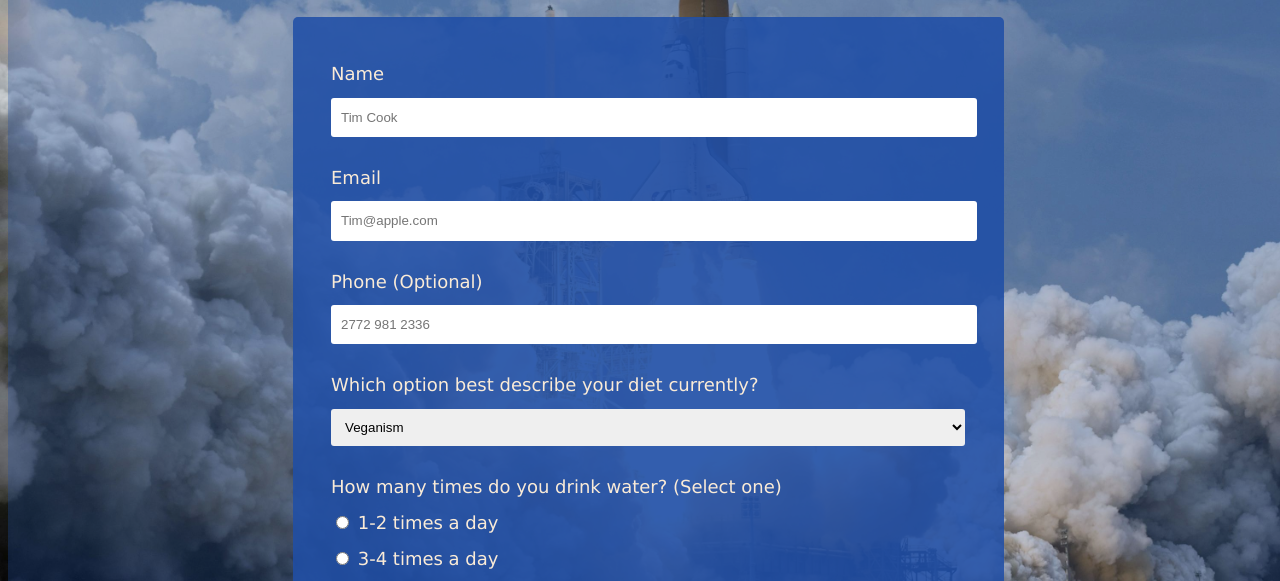
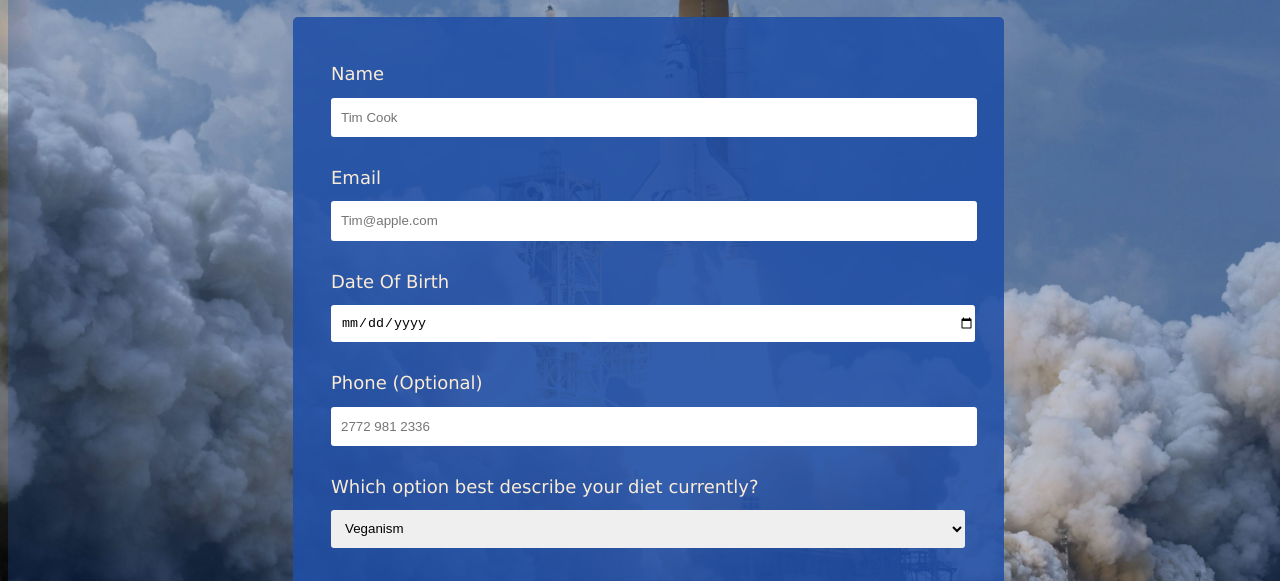
Before and after one commit to Calvin-Reinc/Fundamentals, a plain HTML site: page Web design/surveyForm/index.html in a window 1280 px wide. Shown: the part 164-745 px from the top of the page. Drawn offline with Linux system fonts and the light colour scheme.

Commit message:
new file

```diff
--- a/Web design/surveyForm/index.html
+++ b/Web design/surveyForm/index.html
@@ -19,6 +19,9 @@
                 </label>
                 <label for="email" id="email-label">Email
                     <input class="textFields" type="email" id="email" required placeholder="Tim@apple.com">
+                </label>
+                <label for="email" id="email-label">Date Of Birth
+                    <input class="textFields" type="date" id="dateOfBirth" required placeholder="dd/mm/yyyy">
                 </label>
                 <label for="number" id="number-label" >Phone (Optional)
                     <input class="textFields" type="number" id="number" max="27800000000" min="27600000000" placeholder="2772 981 2336">
--- a/Web design/surveyForm/styles.css
+++ b/Web design/surveyForm/styles.css
@@ -47,7 +47,11 @@ p {padding-bottom: 2em;font-style: italic;}
 form {
     margin: 25px;
 }
-
+/* @media (max-width:800px) {
+    body {
+        width: 40rem;
+    }
+} */
 
 label {
     display: block;
```
Also changed, not shown: Web design/productPage/background.jpg (deleted), Web design/productPage/image_1.jpg (deleted), Web design/productPage/image_2.jpg (deleted), Web design/productPage/image_3.jpeg (deleted), Web design/productPage/logo.png (deleted), Web design/productPage/logo2.png (deleted), Web design/productPage/logo_4.png (deleted), Web design/productPage/readMe.txt (deleted), Web design/technicalDoc/ReadMe.txt (deleted), Web design/tributePage/ReadMe.txt (deleted), newFile.txt (added).
